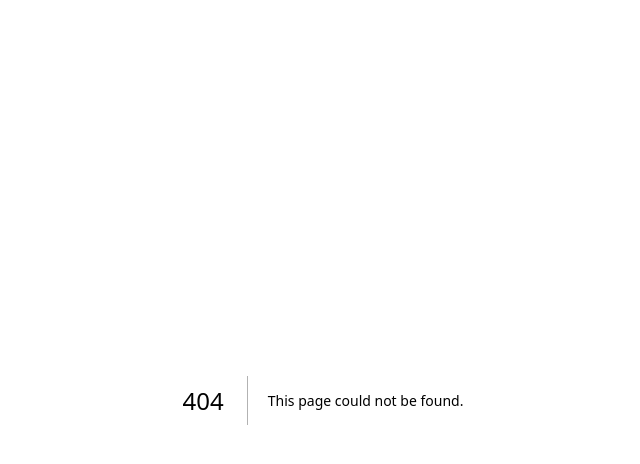
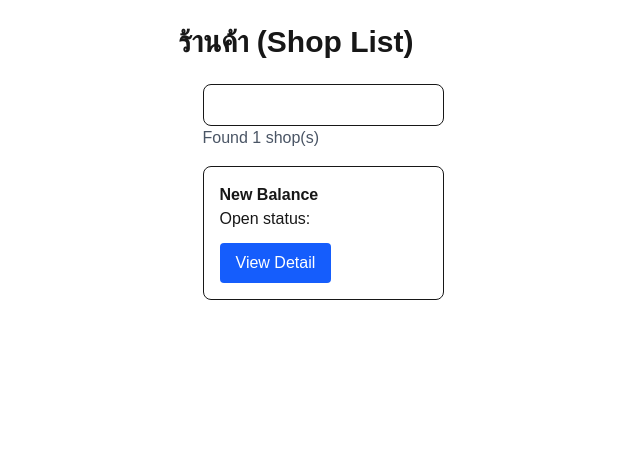
Before and after one commit to Tar0348/kartar-app, a Next.js app: page /week08 in a window 1280 px wide. Before the commit this address had no page. Shown: the top 464 px of the page, without its empty margins (317-957 px from the left). Built offline with nearby package versions, Linux system fonts and the light colour scheme.

Commit message:
week08 commit

```diff
--- /dev/null
+++ b/app/week08/[id]/page.tsx
@@ -0,0 +1,40 @@
+import Link from "next/link";
+import { Suspense } from "react";
+import { ShopItem } from "../components/ShopItem";
+import Loading from "../components/Loading";
+
+export default async function ShopDetail({ params }){
+    // Object destructuring
+    const { id } = await params;
+    console.log(id)
+    const shop = ShopItem.find(
+        item => item.id === Number(id)
+    );
+
+    return (
+        <Suspense fallback={<Loading/>}>
+    <div className="w-xl mx-auto p-6">
+      <h1 className="text-3xl font-bold">
+        Shop Detail
+      </h1>
+
+      <div
+        key={shop.id} className="border rounded-lg p-4 m-4">
+        <p className="mt-4 font-semibold">
+          Shop Name: {shop.name}
+        </p>
+        <p className="my-4">
+          Category: {shop.category}
+        </p>
+        <p className="my-4">
+          Open Status: {shop.openStatus}
+        </p>
+      </div>
+
+      <Link href="/week08" className="bg-gray-600 text-white px-4 py-2 rounded">Back</Link>
+
+    </div>
+        </Suspense>
+    );
+
+}
--- /dev/null
+++ b/app/week08/components/Loading.tsx
@@ -0,0 +1,9 @@
+export default function Loading() {
+  // Return your custom skeleton or spinner component
+  return (
+    <div className="flex items-center justify-center min-h-screen">
+      <div className="animate-spin rounded-full h-12 w-12 border-t-2 border-b-2 border-blue-500"></div>
+      <p className="ml-3 text-lg font-semibold">Loading...</p>
+    </div>
+  );
+}
--- /dev/null
+++ b/app/week08/components/ShopItem.tsx
@@ -0,0 +1,15 @@
+//Object array
+export const ShopItem =[
+    {
+        id: 1, name: "Adidas", category: "Shoes",
+        openStatus: true
+    },
+    {
+        id: 2, name: "New Balance", category: "Fashion",
+        openStatus: true
+    },
+    {
+        id: 3, name: "Nike", category: "Fashion",
+        openStatus: true
+    }
+];
--- /dev/null
+++ b/app/week08/components/ShopList.tsx
@@ -0,0 +1,56 @@
+'use client';
+
+import { useState } from "react";
+import Link from "next/link";
+
+export default function ShopList({ data }){
+
+    //State
+    const [keyword,setKeyword]= useState(' ');
+
+    const filterShop = data.filter(
+        item => {
+            const searchText = keyword.toLowerCase();
+            return item.name.toLowerCase().includes(searchText);
+        }
+    );
+
+    return(
+    <div className="max-w-3xl ma-auto p-6">
+      {/* Search */}
+      <div className="mb-6">
+
+        <input
+          type="text"
+          value={keyword}
+          onChange={(e) =>
+            setKeyword(e.target.value)
+          }
+          placeholder="Search shop..."
+          className="w-full border rounded-lg px-4 py-2 focus:outline-none focus:ring-2 focus:ring-blue-500"
+        />
+
+        <div className="mb-4 text-gray-600">
+            Found {filterShop.length} shop(s)
+        </div>
+        <div className="space-y-4">
+        {/* Display shop */
+        filterShop.map(shop => (
+            <div key={shop.id} className="border rounded-lg p-4">
+                <h2 className="font-semibold">
+                    {shop.name}
+                </h2>
+                <p>Open status: {shop.openStatus}</p>
+                <Link href={`/week08/${shop.id}`}
+                className="inline-block mt-3 bg-blue-600 text-white px-4 py-2 rounded">
+                View Detail
+                </Link>
+            </div>
+        ))
+        }
+        </div>
+
+      </div>
+    </div>
+    );
+}
--- /dev/null
+++ b/app/week08/page.tsx
@@ -0,0 +1,18 @@
+import { Suspense } from "react";
+import Loading from "./components/Loading";
+import { ShopItem } from "./components/ShopItem";
+import ShopList from "./components/ShopList";
+
+export default function ShopHome(){
+
+    return (
+        <div className="max-w-3xl mx-auto mt-6">
+            <h1 className="text-3xl font-bold">
+                ร้านค้า (Shop List)
+            </h1>
+            <Suspense fallback={<Loading />}>
+                <ShopList data ={ShopItem}/>
+            </Suspense>
+        </div>
+    );
+}
```
